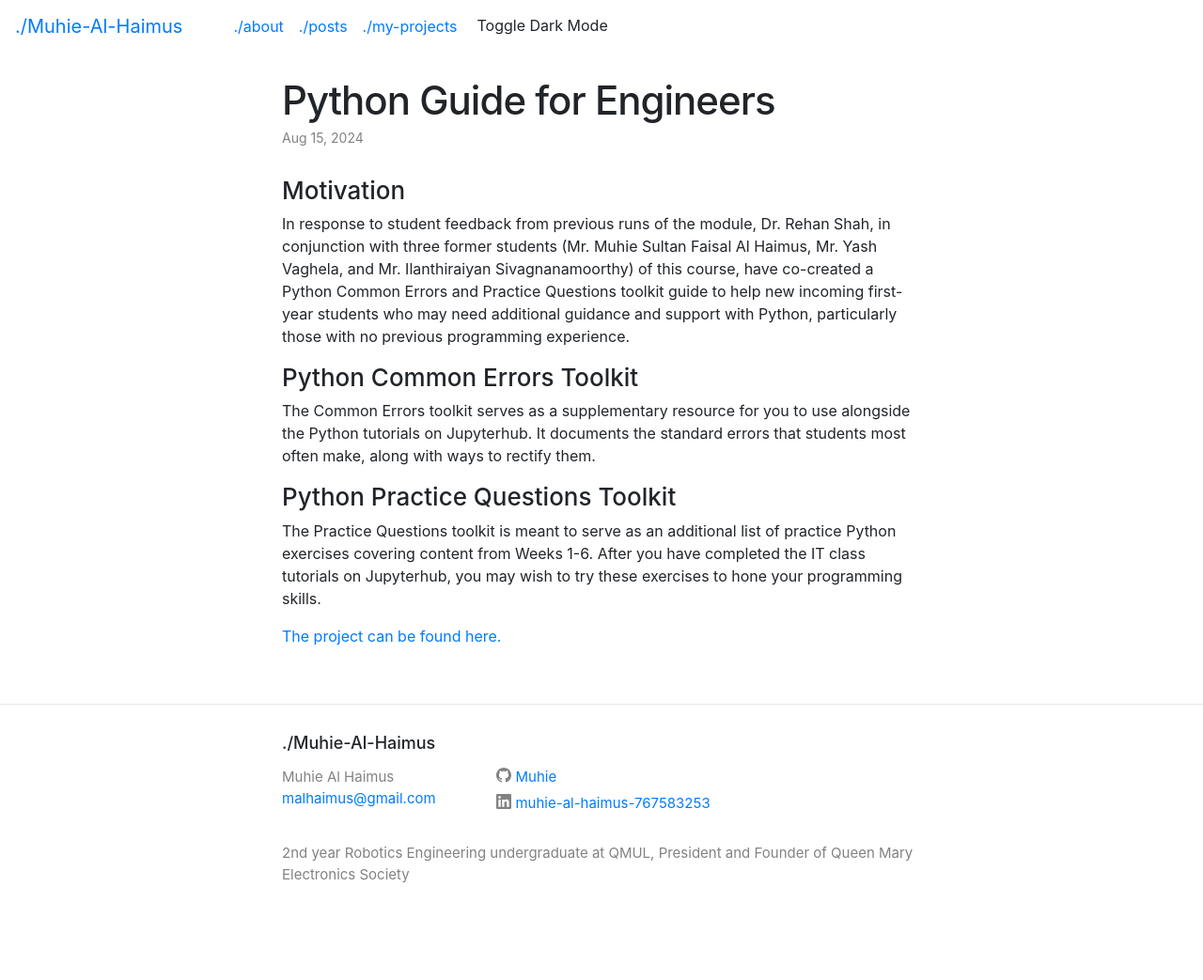
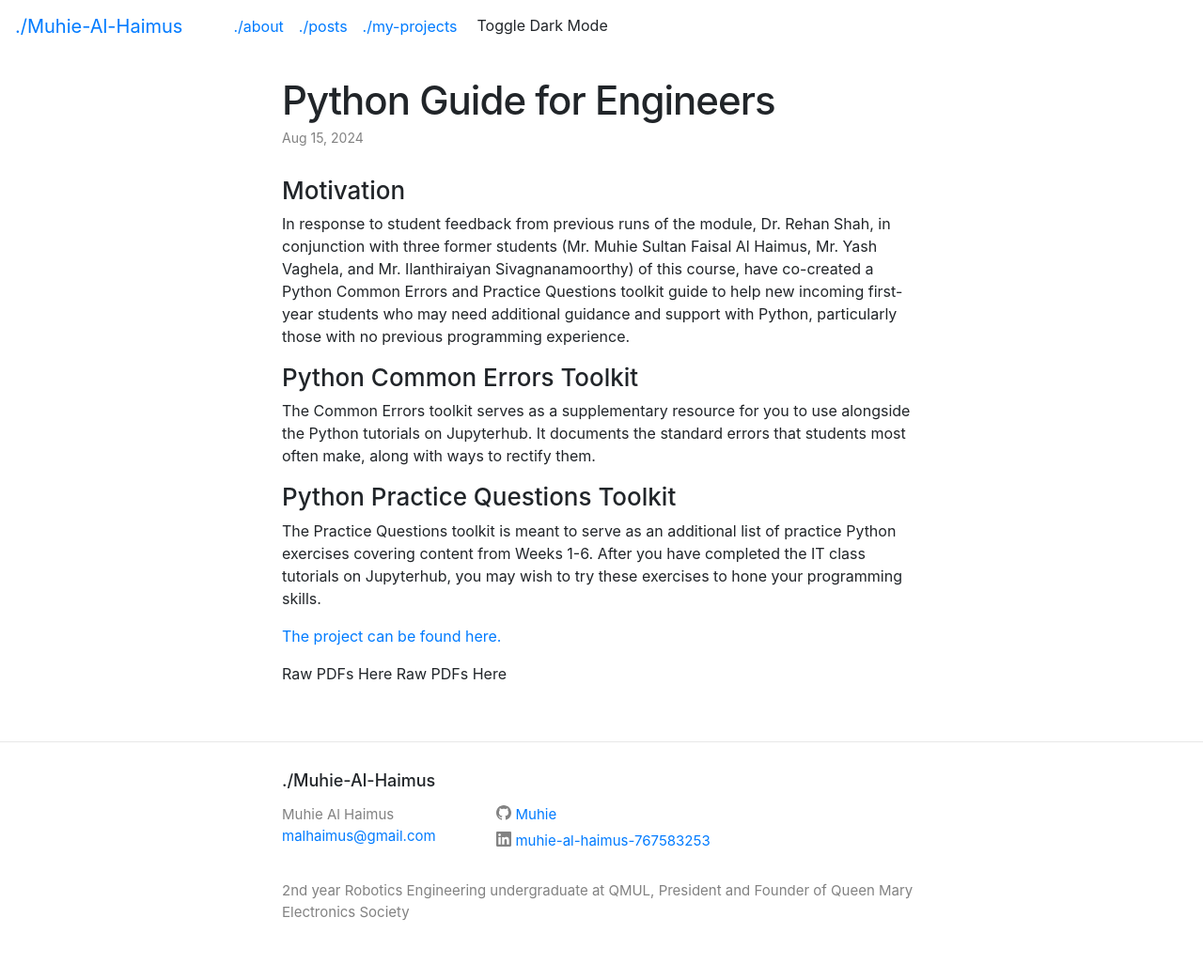
Before and after one commit to Muhie/muhie-me, a Jekyll site: the page built from _projects/2024-08-15-python-guide-for-engineers.md, in a window 1280 px wide. Shown: the whole page at 94% size. Built offline with Jekyll 4.4.1, drawn with Linux system fonts in a browser that asks for light colours; a style sheet for code colours, icons or effects is not loaded; before the commit the page ends 1003 px from its top, so only the background shows below that.

Commit message:
added toolkit

```diff
--- a/_projects/2024-08-15-python-guide-for-engineers.md
+++ b/_projects/2024-08-15-python-guide-for-engineers.md
@@ -17,3 +17,6 @@ The Common Errors toolkit serves as a supplementary resource for you to use alon
 The Practice Questions toolkit is meant to serve as an additional list of practice Python exercises covering content from Weeks 1-6. After you have completed the IT class tutorials on Jupyterhub, you may wish to try these exercises to hone your programming skills.
 
 <a href="https://github.com/Muhie/ems412u-python-guides?tab=readme-ov-file#motivation">The project can be found here.</a>
+
+<a src="{{ "assets/documents/EMS412-Common-Errors-Toolkit.pdf" | relative_url }}">Raw PDFs Here</a>
+<a src="{{ "assets/documents/EMS412-Practice-Questions-Toolkit.pdf" | relative_url }}">Raw PDFs Here</a>
```
Also changed, not shown: 2 other files.
